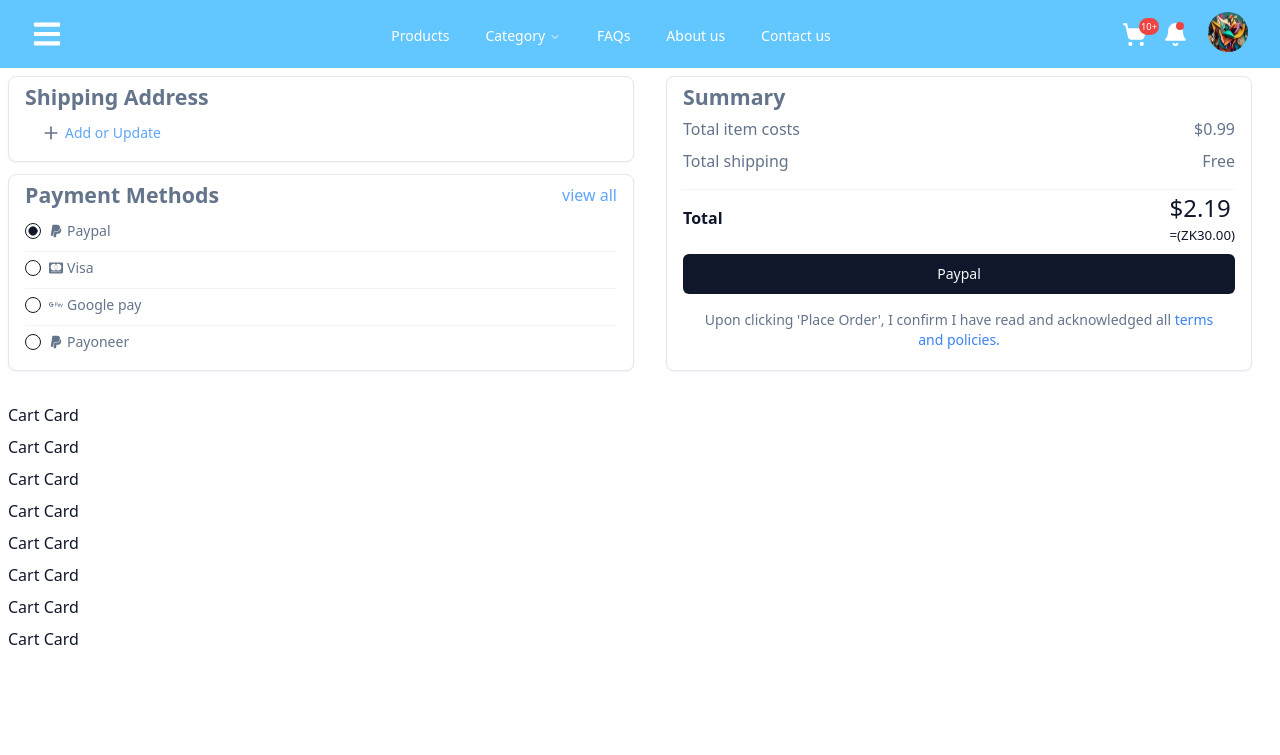
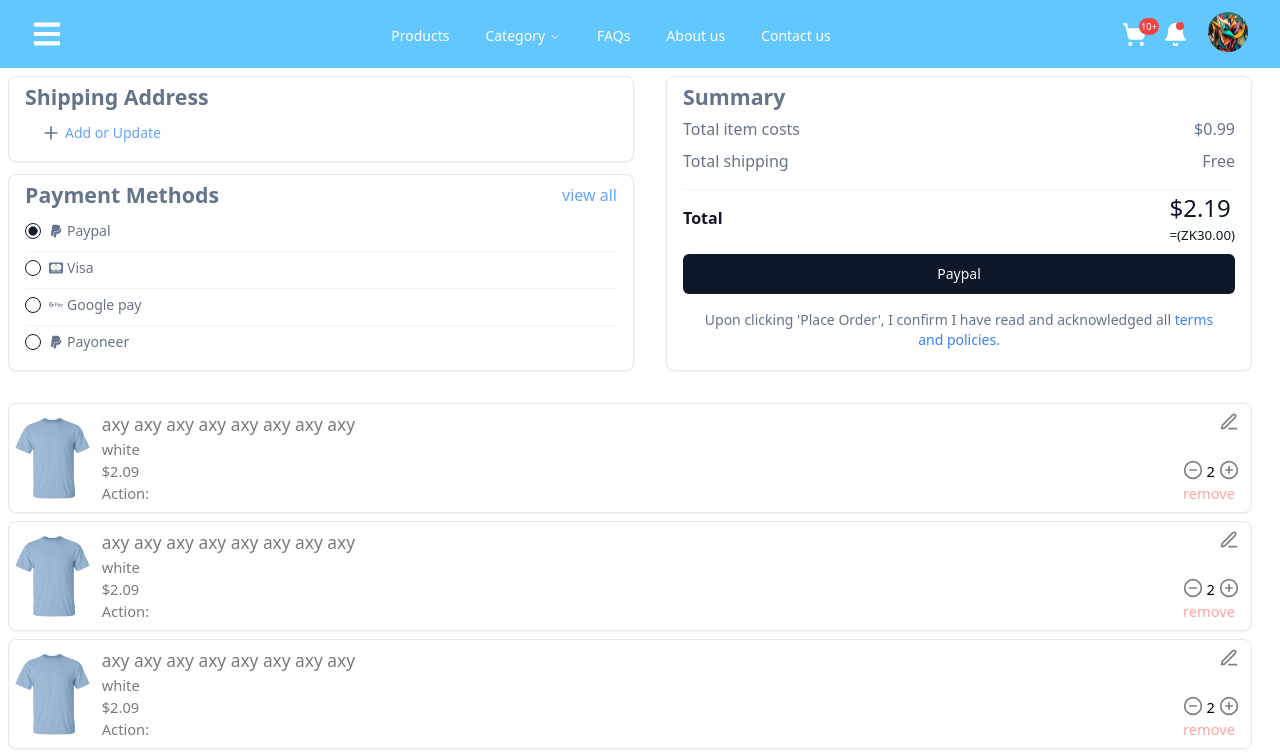
Before and after one commit to chriford-siame/ProdZM, a React (Create React App) app: page /product/cart in a window 1280 px wide. Shown: the top 755 px of the page. Built offline with nearby package versions, Linux system fonts and the light colour scheme.

Commit message:
Modify the pages page

```diff
--- a/src/components/Product/Cart/Card.tsx
+++ b/src/components/Product/Cart/Card.tsx
@@ -1,7 +1,37 @@
+import { MinusCircle, PenLineIcon, PlusCircle } from 'lucide-react'
+import { Card, CardContent, CardHeader, CardTitle } from '../../ui/card'
+import { Tooltip, TooltipContent, TooltipProvider, TooltipTrigger } from '../../ui/tooltip'
 import React from 'react'
+import { FaStar } from 'react-icons/fa'
 
 export default function ProductCartCard() {
   return (
-    <div>Cart Card</div>
+    <Card className='flex'>
+      {/* <a href='/product/13/detail' className='text-[11pt] md:text-[12pt] xl:text-[12pt] lg:text-[12pt] '>Watch</a> */}
+      <div className='flex justify-center items-center ml-1.5'>
+        <img className='w-20 h-22 rounded-lg' src={require('src/assets/images/product/tshirt-1.png')} alt="" />
+      </div>
+      <CardContent className='w-full pb-0 px-2 p-2'>
+        <div className='flex justify-between px-1  text-[#7c7a7a] text-[10pt] md:text-[11pt] xl:text-[11pt] lg:text-[11pt]'>
+          <div>
+            <p className='text-[13pt]'>{'axy axy axy axy axy axy axy axy'}</p>
+            <p className='font-light'>white</p>
+          </div>
+          <PenLineIcon color='gray' size={20} className='cursor-pointer' />
+        </div>
+        <div className='flex justify-between px-1  text-[#7c7a7a] text-[10pt] md:text-[11pt] xl:text-[11pt] lg:text-[11pt]'>
+          <p>$2.09</p>
+          <div className='flex gap-1'>
+            <MinusCircle size={20} color='gray' className='cursor-pointer' />
+            <p className='text-black'>2</p>
+            <PlusCircle size={20} color='gray' className='cursor-pointer' />
+          </div>
+        </div>
+        <div className='flex justify-between px-1 text-[#7c7a7a] text-[10pt] md:text-[11pt] xl:text-[11pt] lg:text-[11pt]'>
+          <p>Action:</p>
+          <a className='mr-[4px] text-red-300 cursor-pointer'>remove</a>
+        </div>
+      </CardContent>
+    </Card>
   )
 }
```
